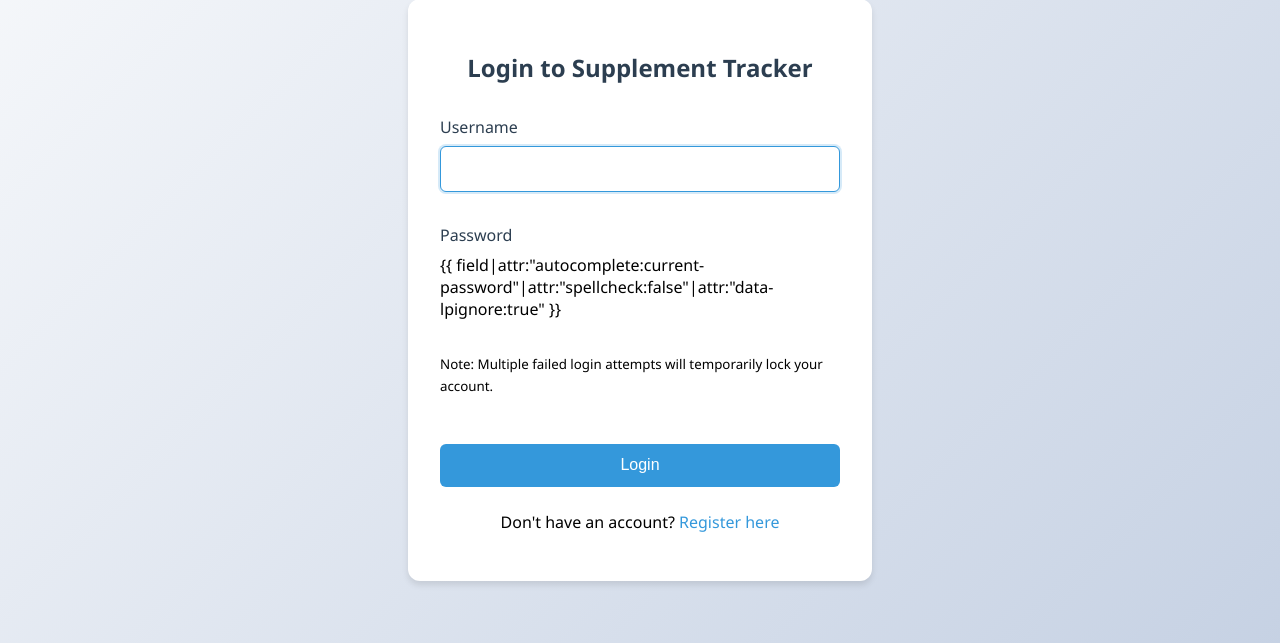
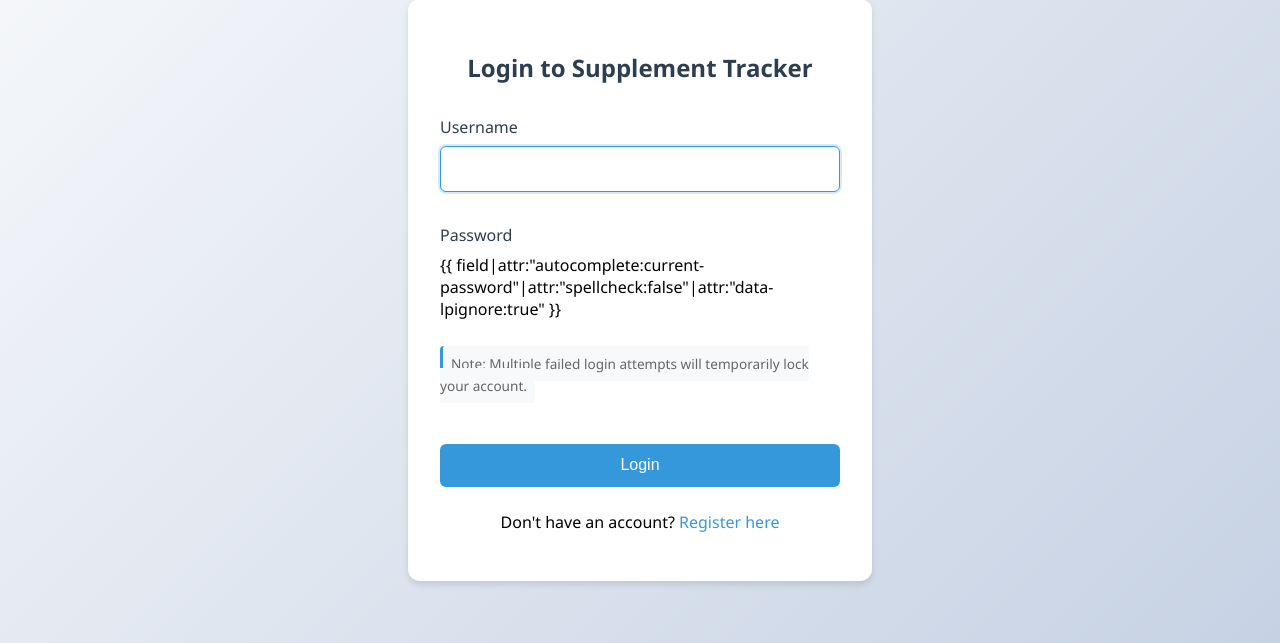
Before and after one commit to webiroha/django_basic_condition_tracker_with_cody_copilot, a Django app: page /login/ in a window 1280 px wide. Shown: the part 33-676 px from the top of the page. Run offline with Django 5.2, Linux system fonts and the light colour scheme; parts of the project's set-up code (start-up, migrations or seed data) failed here and were passed over.

Commit message:
feat: improve rate limite notice stiling

```diff
--- a/tracker/templates/tracker/login.html
+++ b/tracker/templates/tracker/login.html
@@ -117,6 +117,15 @@
         color: #16a34a;
         border: 1px solid #bbf7d0;
       }
+      .rate-limit-notice {
+        color: #666;
+        background: #f8f9fa;
+        padding: 0.5rem;
+        border-radius: 4px;
+        border-left: 3px solid #3498db;
+        margin: 1rem 0;
+        font-size: 0.85rem;
+      }
     </style>
   </head>
   <body>
```
